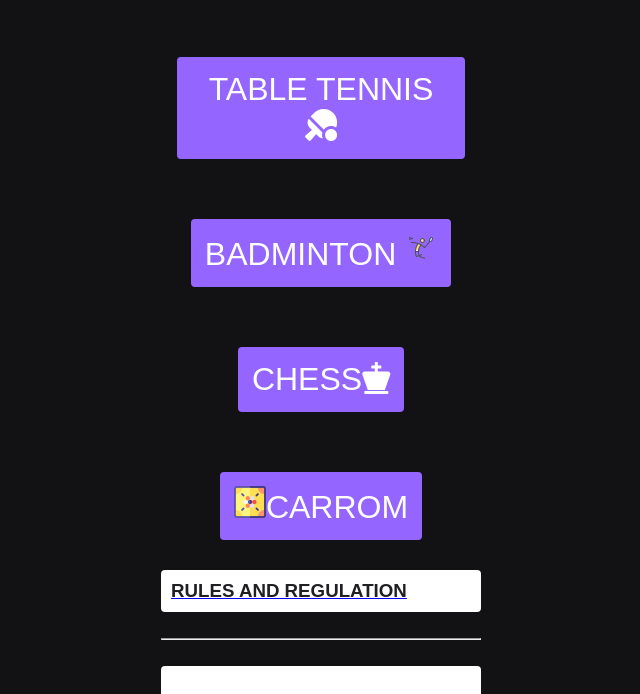
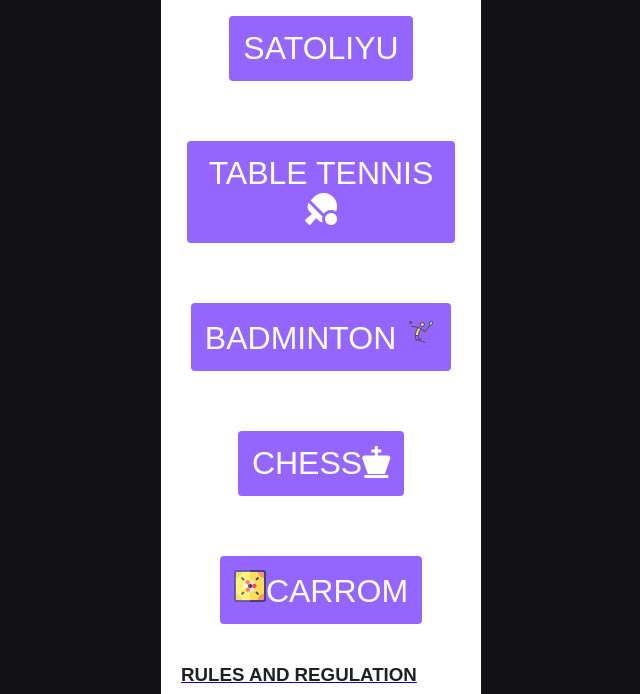
Before and after one commit to hiren14/SPORT-WEEK, a plain HTML site: page index.html in a window 1280 px wide. Shown: the part 790-1484 px from the top of the page, without its empty margins (319-959 px from the left). Drawn offline with nearby package versions, Linux system fonts and the light colour scheme.

Commit message:
Update index.html

```diff
--- a/index.html
+++ b/index.html
@@ -39,7 +39,7 @@
       <span class="profile_name">GECPATAN SPORT WEEK 2021-2022</span>
 
     </div>
-    <div class="links">
+    <div class="links card">
       <ul>
         <li><a href="https://forms.gle/MPjyUydW1nqoMGud7" target="_blank" class="link"> CRICKET<span class='material-icons-two-tone>sports_cricket'>
         </span>
```
